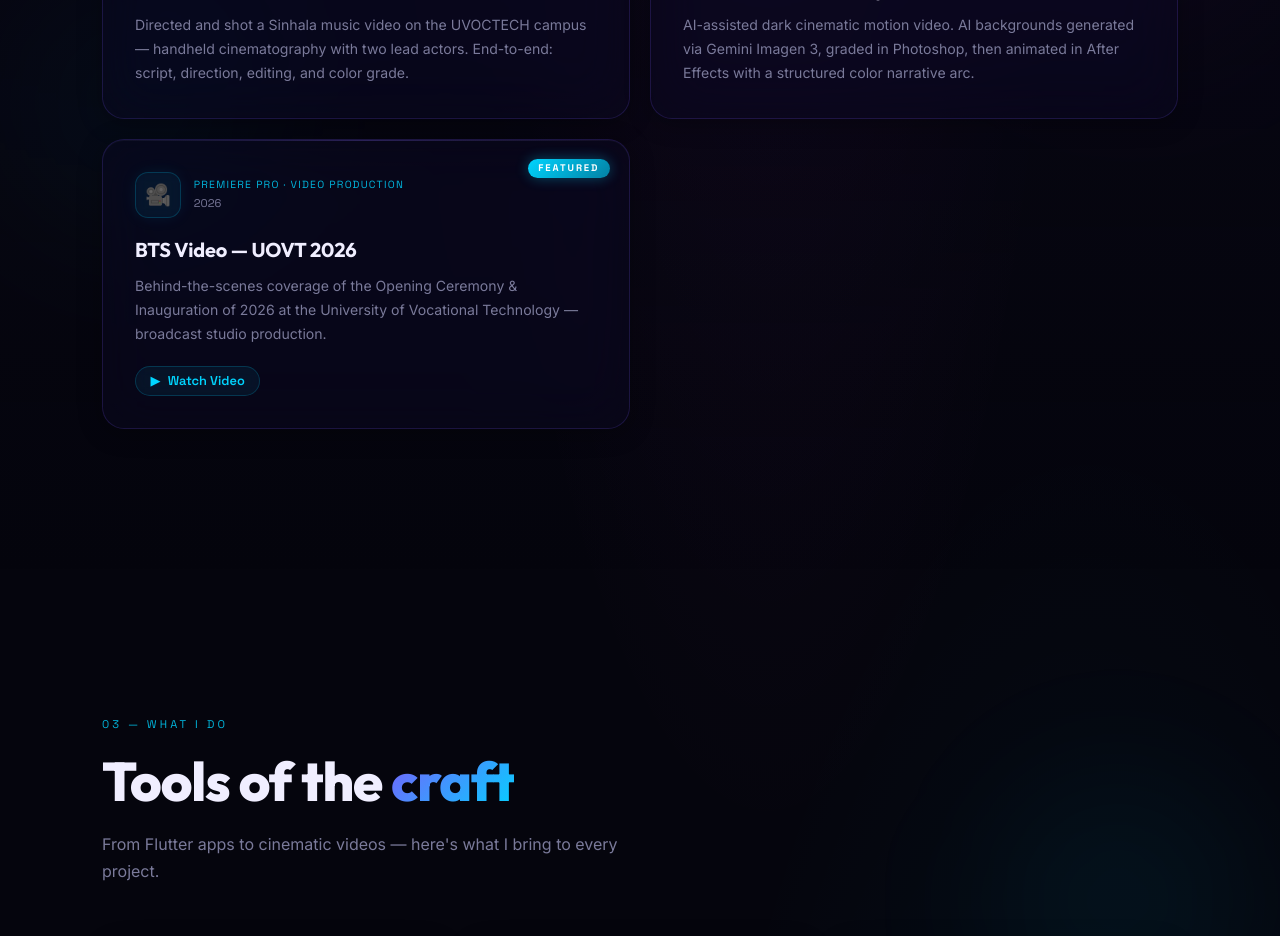
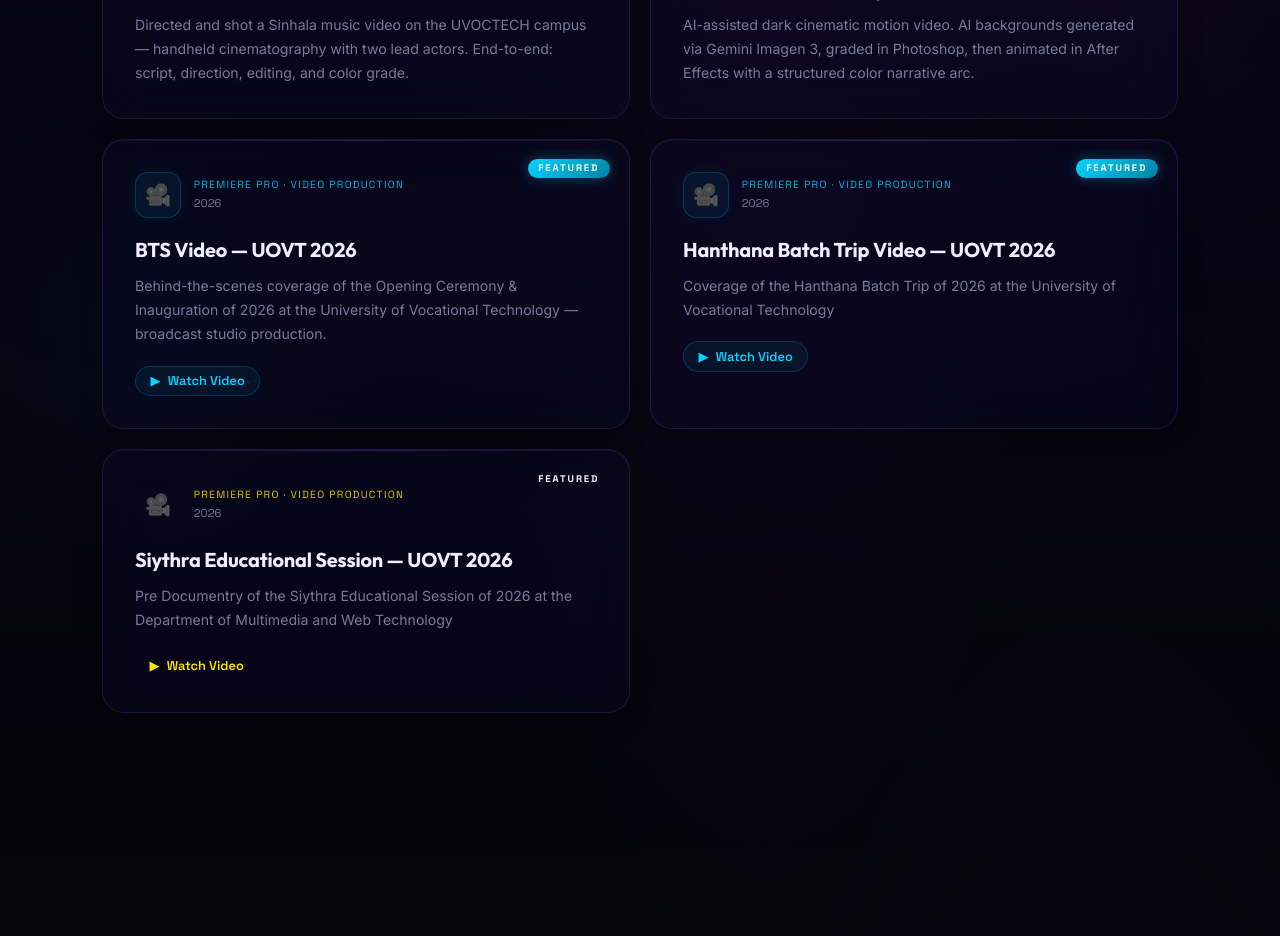
Before and after one commit to supunngunarathna93/supun-dev-portfolio, a React (Vite) app: page / in a window 1280 px wide. Shown: the part 2560-3496 px from the top of the page. Built offline with nearby package versions, Linux system fonts and the light colour scheme.

Commit message:
feat: add Projects component with interactive cards and video modal functionality

```diff
--- a/src/components/Projects.jsx
+++ b/src/components/Projects.jsx
@@ -38,10 +38,28 @@ const projects = [
     featured: true, accent: '#00d4ff',
     videoLink: 'https://drive.google.com/file/d/1aQyKoRgEV2HxwVil0fyPZvU4PCp41dLy/view?usp=sharing',
   },
+
+  {
+    title: 'Hanthana Batch Trip Video — UOVT 2026',
+    tag: 'Premiere Pro · Video Production',
+    year: '2026', emoji: '🎥',
+    desc: 'Coverage of the Hanthana Batch Trip of 2026 at the University of Vocational Technology',
+    featured: true, accent: '#00d4ff',
+    videoLink: 'https://drive.google.com/file/d/1FYkNnhN2gbtFoDSTXEBm3l2FJe7s42v8/view?usp=drive_link',
+  },
+
+  {
+    title: 'Siythra Educational Session — UOVT 2026',
+    tag: 'Premiere Pro · Video Production',
+    year: '2026', emoji: '🎥',
+    desc: 'Pre Documentry of the Siythra Educational Session of 2026 at the Department of Multimedia and Web Technology',
+    featured: true, accent: '#ffe600ff',
+    videoLink: 'https://drive.google.com/file/d/1DjOdI3DoeOqLTrH7fZrzAZMXM91Etk01/view?usp=sharing',
+  },
 ];
 
 function ProjectCard({ project, index, onClick }) {
-  const ref    = useRef(null);
+  const ref = useRef(null);
   const inView = useInView(ref, { once: true, margin: '-50px' });
   const [hovered, setHovered] = useState(false);
   const hasVideo = !!(project.videoLink || project.videoPath);
@@ -151,8 +169,8 @@ function ProjectCard({ project, index, onClick }) {
 }
 
 export default function Projects() {
-  const ref          = useRef(null);
-  const inView       = useInView(ref, { once: true, margin: '-60px' });
+  const ref = useRef(null);
+  const inView = useInView(ref, { once: true, margin: '-60px' });
   const [selectedVideo, setSelectedVideo] = useState(null);
 
   return (
```
